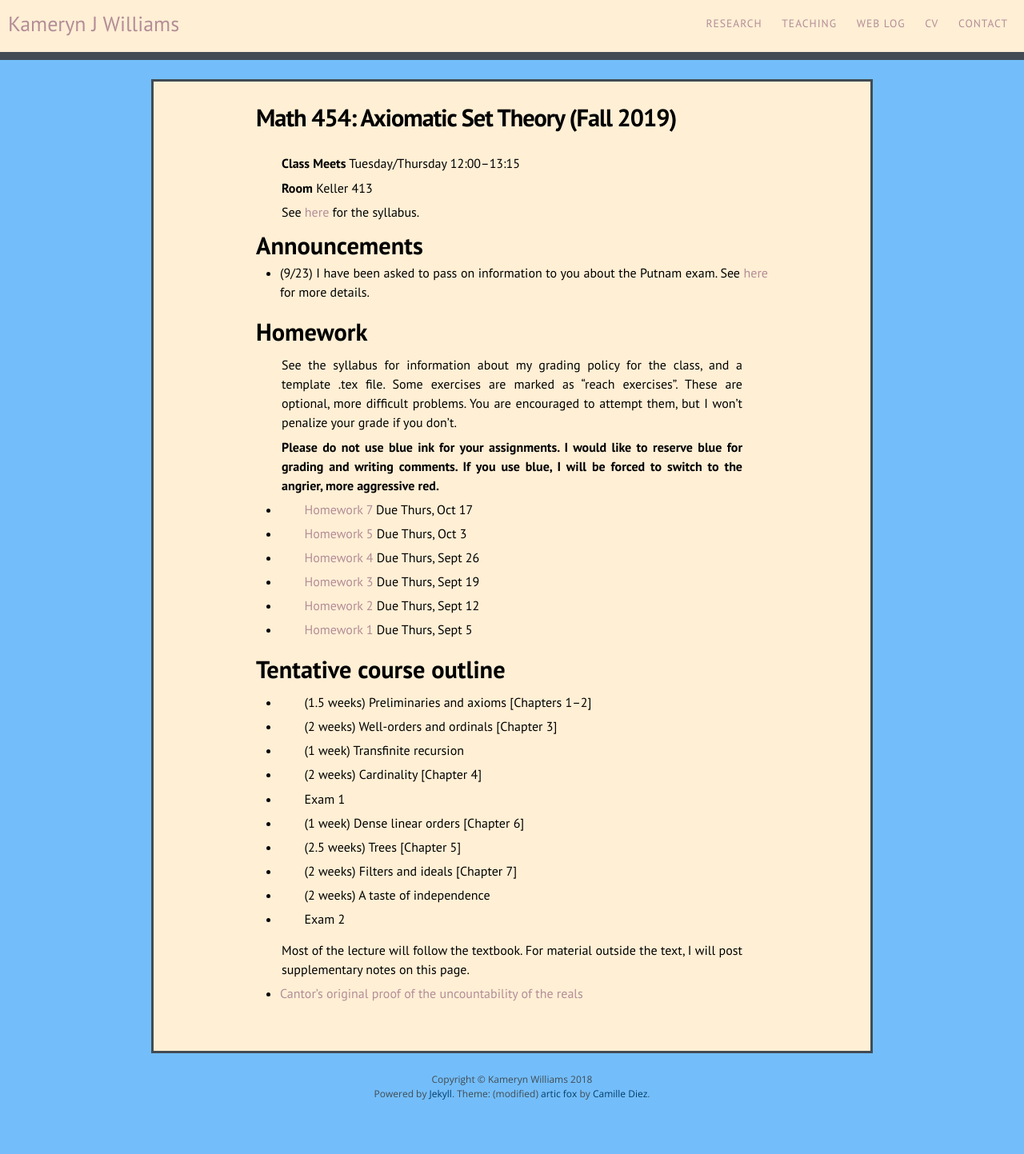
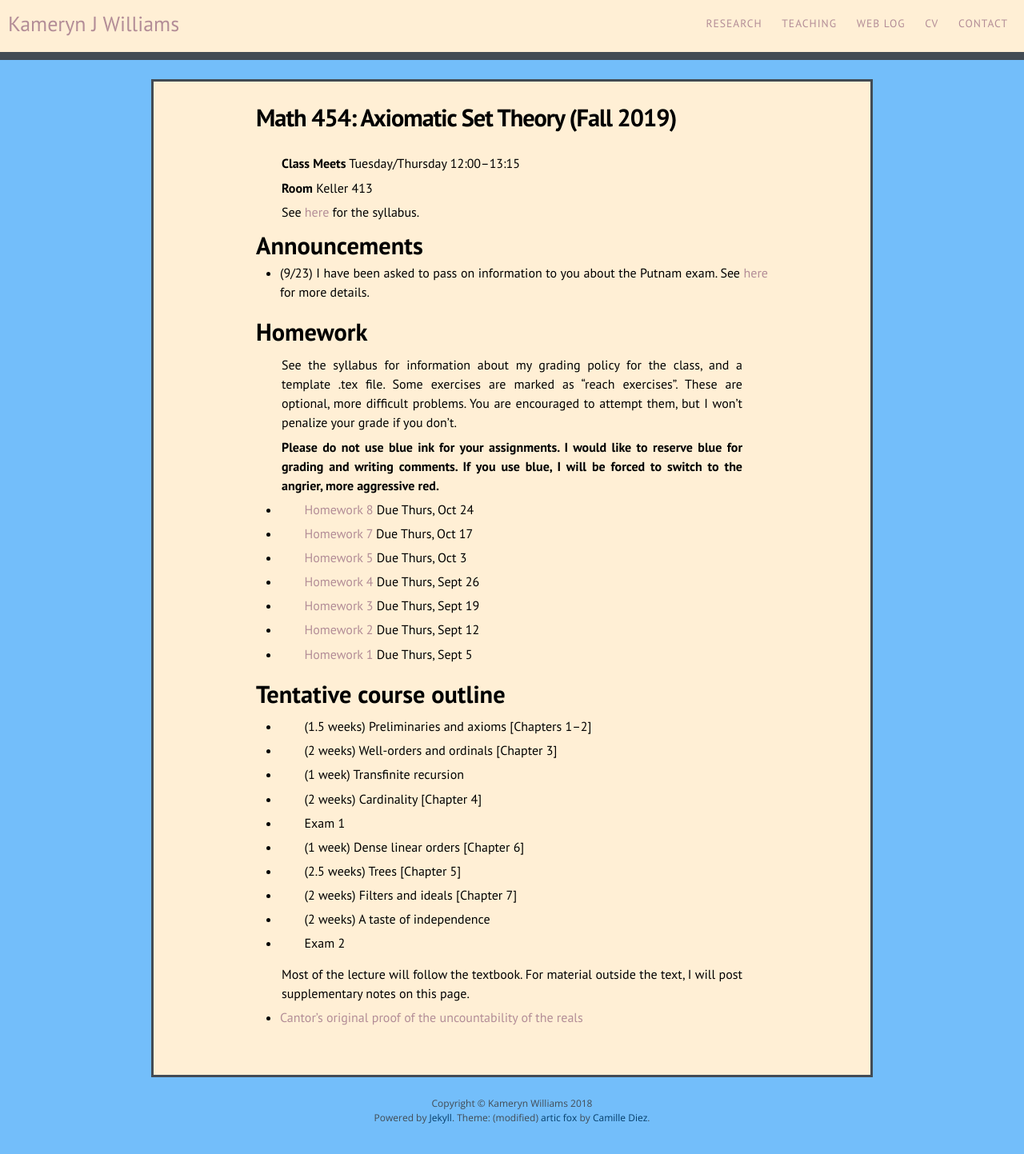
Before and after one commit to kamerynjw/kamerynjw.github.io, a Jekyll site: the page built from teaching/2019/math454.md, in a window 1280 px wide. Shown: the whole page at 80% size. Built offline with Jekyll 4.4.1, drawn with Linux system fonts in a browser that asks for light colours; nearby versions of some CDN libraries; before the commit the page ends 1413 px from its top, so only the background shows below that.

Commit message:
new homework for 454

```diff
--- a/teaching/2019/math454.md
+++ b/teaching/2019/math454.md
@@ -21,6 +21,8 @@ Homework
 See the syllabus for information about my grading policy for the class, and a template .tex file. Some exercises are marked as "reach exercises". These are optional, more difficult problems. You are encouraged to attempt them, but I won't penalize your grade if you don't.
 
 **Please do not use blue ink for your assignments. I would like to reserve blue for grading and writing comments. If you use blue, I will be forced to switch to the angrier, more aggressive red.**
+
+* [Homework 8]({{ page.url }}h8.pdf) Due Thurs, Oct 24
 
 * [Homework 7]({{ page.url }}h7.pdf) Due Thurs, Oct 17
 
```
Also changed, not shown: 1 other file.
